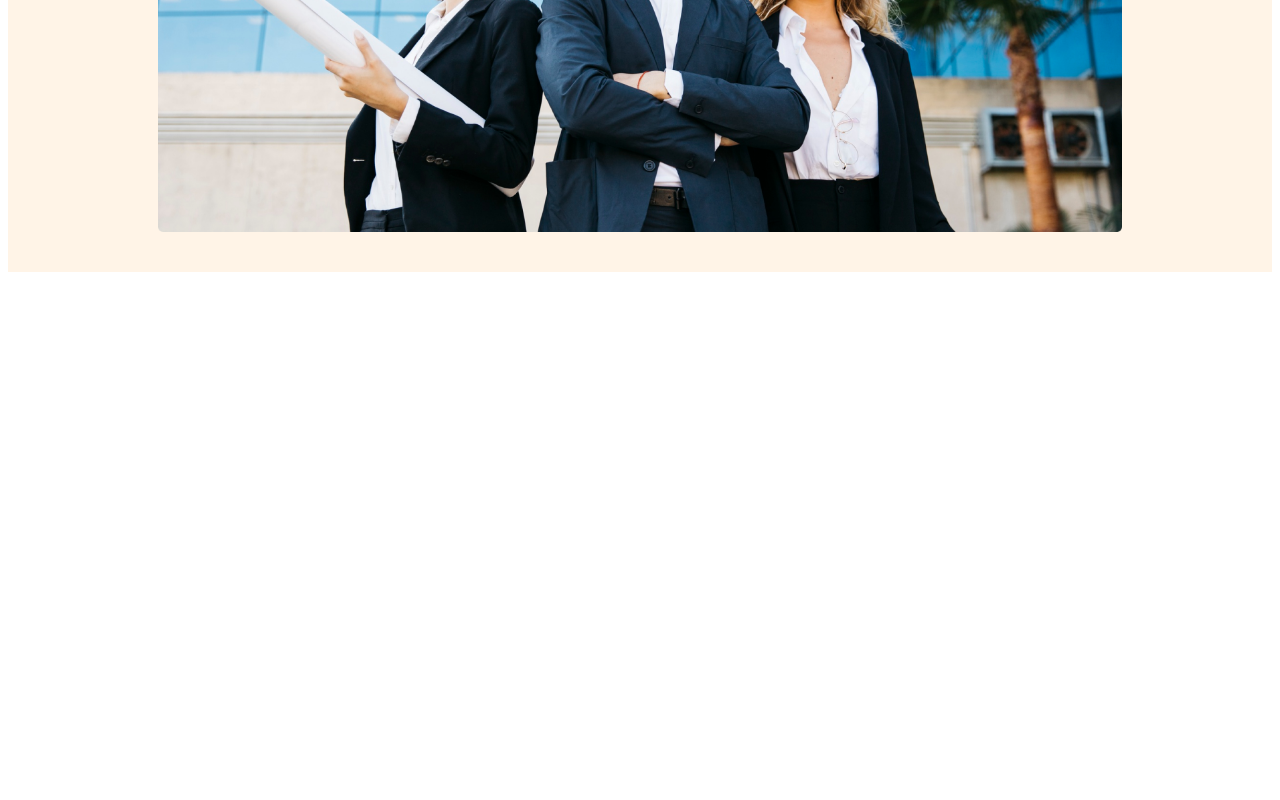
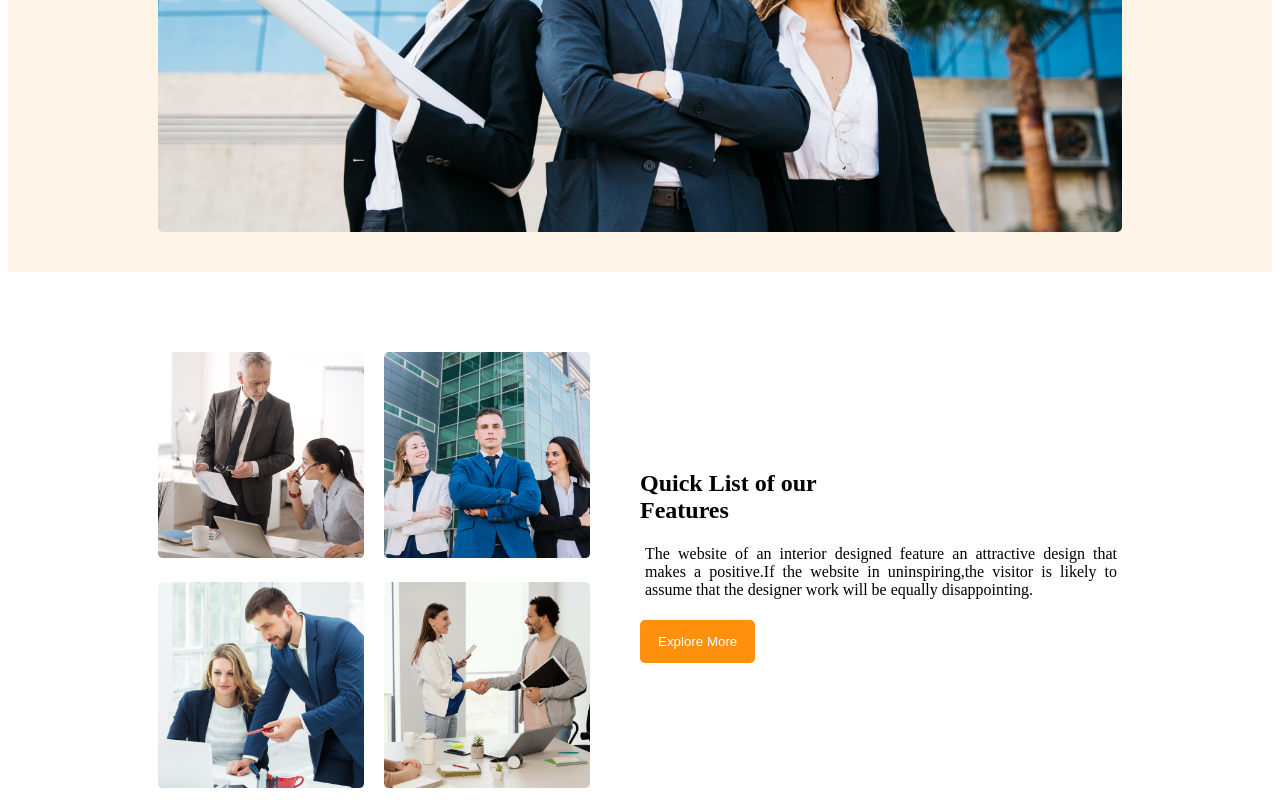
Before and after one commit to mahadiihasan/phassignment2, a plain HTML site: page index.html in a window 1280 px wide. Shown: the part 538-1338 px from the top of the page. Before the commit the page ends 818 px from the top, so only its background shows below. Drawn offline with Linux system fonts and the light colour scheme.

Commit message:
seconf section done

```diff
--- a/index.html
+++ b/index.html
@@ -45,5 +45,23 @@
         </section>
     </section>
 
+    <!-- Multi Deminetional Grid section -->
+
+    <section class="grid-class">
+        <div class="grid-img">
+            <div><img src="./images/team1.png" alt="team1"></div>
+            <div><img src="./images/team2.png" alt="team2"></div>
+            <div><img src="./images/team3.png" alt="team3"></div>
+            <div><img src="./images/team4.png" alt="team4"></div>
+        </div>
+        <div class="grid-second-div">
+            <h1 class="grid-header">Quick List <span>of our</span><br><span>Features</span></h1>
+            <p class="grid-para">The website of an interior designed feature an attractive design that makes a positive.If the website in uninspiring,the visitor is likely to assume that the designer work will be equally disappointing.</p>
+            <div class="btn">
+                <button class="second-button">Explore More</button>
+            </div>
+        </div>
+    </section>
+
 </body>
 </html>
--- a/style.css
+++ b/style.css
@@ -2,7 +2,7 @@
 
     background-color: #fff4e7;
 }
-.header-section{
+.header-section, .grid-class{
 
     margin-left: 150px;
     margin-right: 150px;
@@ -46,7 +46,7 @@
     padding: 5px;
 }
 
-.explore-btn{
+.explore-btn, .second-button{
 
     padding: 14px 18px;
     border-radius: 5px;
@@ -65,3 +65,39 @@
     margin-right: auto;
     padding-bottom: 40px;
 }
+
+.grid-class{
+
+    margin-top: 80px;
+    display: flex;
+}
+
+.grid-img{
+
+    max-width: 50%;
+    display: grid;
+    grid-template-columns: repeat(2, 1fr);
+    gap: 20px;
+}
+
+.grid-img img{
+
+    max-height: 100%;
+    max-width: 100%;
+}
+
+.grid-header{
+
+    margin-bottom: 0;
+}
+
+.grid-second-div{
+
+    max-width: 50%;
+    padding-left: 50px;
+    /* these 3 lines for put items vertically center */
+    display: flex;
+    flex-direction: column;
+    justify-content: center;
+    text-align: justify;
+}
```
